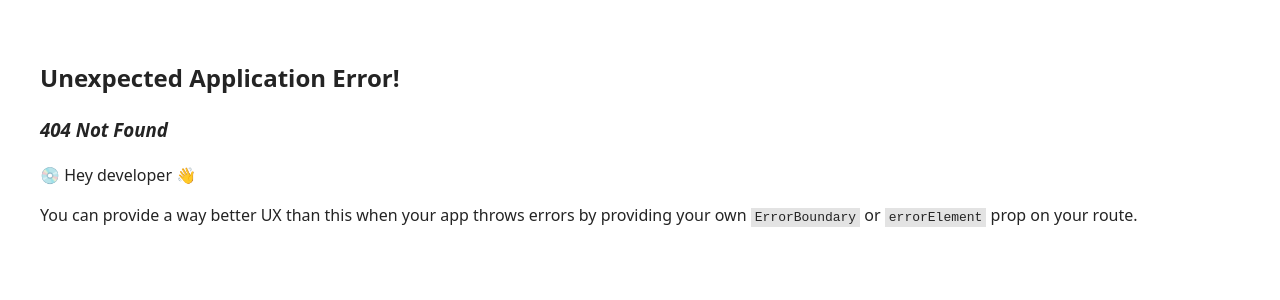
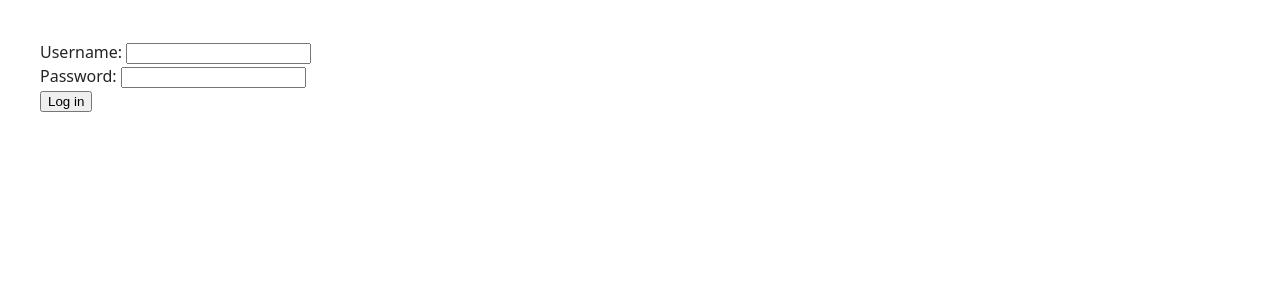
Before and after one commit to klementchua/personal-blog, a React (Vite) app in the folder apps/frontend/: page /login in a window 1280 px wide. Before the commit this address had no page. Shown: the top 300 px of the page. Built offline with nearby package versions, Linux system fonts and the light colour scheme.

Commit message:
Implemented user authorization on frontend

```diff
--- a/apps/frontend/src/components/CommentsContainer.tsx
+++ b/apps/frontend/src/components/CommentsContainer.tsx
@@ -12,9 +12,7 @@ function CommentsContainer() {
     async function getComments(postId: number) {
       try {
         const json = await fetch(
-          `${
-            import.meta.env.VITE_API_HOST
-          }/blogapi/v1/posts/${postId}/comments`,
+          `${import.meta.env.VITE_API_HOST}/posts/${postId}/comments`,
           {
             mode: 'cors',
           }
--- /dev/null
+++ b/apps/frontend/src/components/LoginForm.tsx
@@ -0,0 +1,55 @@
+import { SyntheticEvent, useState, useContext } from 'react';
+import { useNavigate } from 'react-router-dom';
+import { AuthContext } from '../hooks/AuthProvider';
+
+function LoginForm() {
+  const [username, setUsername] = useState<string>('');
+  const [password, setPassword] = useState<string>('');
+  const [error, setError] = useState('');
+  const { login } = useContext(AuthContext);
+  const navigate = useNavigate();
+
+  async function submitHandler(e: SyntheticEvent) {
+    e.preventDefault();
+    try {
+      const success = await login({ username, password });
+      if (success) {
+        navigate('/');
+      } else {
+        setError('Invalid credentials. Please try again.');
+      }
+    } catch (err) {
+      setError('An error occurred. Please try again later.');
+      console.error(err);
+    }
+  }
+
+  return (
+    <div>
+      <form onSubmit={submitHandler}>
+        <div>
+          <label htmlFor="username">Username: </label>
+          <input
+            type="text"
+            name="username"
+            value={username}
+            onChange={(e) => setUsername(e.target.value)}
+          />
+        </div>
+        <div>
+          <label htmlFor="password">Password: </label>
+          <input
+            type="password"
+            name="password"
+            value={password}
+            onChange={(e) => setPassword(e.target.value)}
+          />
+        </div>
+        <button type="submit">Log in</button>
+      </form>
+      {error && <div className="error-message">{error}</div>}
+    </div>
+  );
+}
+
+export default LoginForm;
--- a/apps/frontend/src/components/Post.tsx
+++ b/apps/frontend/src/components/Post.tsx
@@ -1,6 +1,8 @@
-import { useState, useEffect } from 'react';
+import { useState, useEffect, useContext } from 'react';
 import { useParams } from 'react-router-dom';
 import CommentsContainer from './CommentsContainer';
+import { AuthContext } from '../hooks/AuthProvider';
+import { Link } from 'react-router-dom';
 
 export type PostType = {
   id: number;
@@ -16,12 +18,13 @@ function Post() {
   const [post, setPost] = useState<PostType>();
   const [isLoading, setIsLoading] = useState(true);
   const { postId } = useParams() as { postId: string };
+  const { isAuthenticated } = useContext(AuthContext);
 
   useEffect(() => {
     async function getPost(postId: number) {
       try {
         const json = await fetch(
-          `${import.meta.env.VITE_API_HOST}/blogapi/v1/posts/${postId}`,
+          `${import.meta.env.VITE_API_HOST}/posts/${postId}`,
           {
             mode: 'cors',
           }
@@ -42,6 +45,16 @@ function Post() {
     ? post.dateUpdated.slice(0, 10).split('-').reverse().join('/')
     : 'unpublished';
 
+  if (!isAuthenticated) {
+    return (
+      <div>
+        You are not allowed to access this page.
+        <br />
+        <Link to="/">Home</Link>
+      </div>
+    );
+  }
+
   return isLoading ? (
     <div>Loading...</div>
   ) : (
--- a/apps/frontend/src/components/PostContainer.tsx
+++ b/apps/frontend/src/components/PostContainer.tsx
@@ -9,12 +9,9 @@ function PostContainer() {
   useEffect(() => {
     async function getPosts() {
       try {
-        const json = await fetch(
-          `${import.meta.env.VITE_API_HOST}/blogapi/v1/posts`,
-          {
-            mode: 'cors',
-          }
-        ).then((response) => response.json());
+        const json = await fetch(`${import.meta.env.VITE_API_HOST}/posts`, {
+          mode: 'cors',
+        }).then((response) => response.json());
         setPosts(json);
         setIsLoading(false);
       } catch (err) {
--- /dev/null
+++ b/apps/frontend/src/hooks/AuthProvider.tsx
@@ -0,0 +1,55 @@
+import { createContext, useState } from 'react';
+
+type ContextValue = {
+  token: string | null;
+  isAuthenticated: boolean;
+  login: (credentials: {
+    username: string;
+    password: string;
+  }) => Promise<boolean>;
+  logout: () => void;
+};
+
+export const AuthContext = createContext<ContextValue>(null);
+
+export function AuthProvider({ children }) {
+  const [token, setToken] = useState(localStorage.getItem('token'));
+  const [isAuthenticated, setIsAuthenticated] = useState(!!token);
+
+  async function login(credentials: { username: string; password: string }) {
+    try {
+      const response = await fetch(`${import.meta.env.VITE_API_HOST}/login`, {
+        method: 'POST',
+        headers: { 'Content-Type': 'application/json' },
+        body: JSON.stringify(credentials),
+      });
+
+      const data = await response.json();
+
+      if (data.token) {
+        localStorage.setItem('token', data.token);
+        setToken(data.token);
+        setIsAuthenticated(true);
+        return true;
+      }
+      return false;
+    } catch (err) {
+      console.error('Login failed:', err);
+      return false;
+    }
+  }
+
+  function logout() {
+    localStorage.removeItem('token');
+    setToken(null);
+    setIsAuthenticated(false);
+  }
+
+  const authContextValue = { token, isAuthenticated, login, logout };
+
+  return (
+    <AuthContext.Provider value={authContextValue}>
+      {children}
+    </AuthContext.Provider>
+  );
+}
```
Also changed, not shown: apps/frontend/src/main.tsx (+9 -1 lines).
